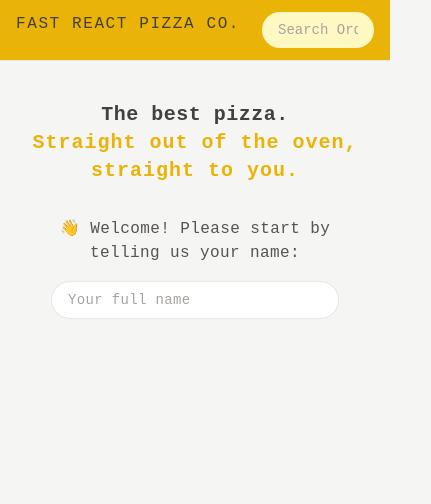
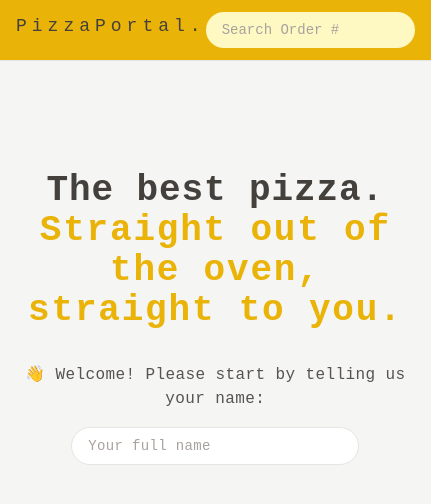
Before and after one commit to HamzaHamani/PizzaPortal., a React (Vite) app: page / in a window 390 px wide. Shown: the top 504 px of the page, 431 px wide, since content can reach past the window. Built offline with nearby package versions, Linux system fonts and the light colour scheme.

Commit message:
some tweaks

```diff
--- a/index.html
+++ b/index.html
@@ -13,7 +13,7 @@
       rel="stylesheet"
     />
     <meta name="viewport" content="width=device-width, initial-scale=1.0" />
-    <title>Fast React Pizza Co.</title>
+    <title>PizzaPortal.</title>
   </head>
   <body class="bg-stone-100 text-stone-700">
     <div id="root"></div>
--- a/src/features/order/CreateOrder.jsx
+++ b/src/features/order/CreateOrder.jsx
@@ -84,7 +84,7 @@ function CreateOrder() {
             )}
           </div>
           {!user.position.latitude && !user.position.longitude && (
-            <span className="absolute right-0 top-0 z-50">
+            <span className="absolute right-0 top-8 z-50  sm:top-0">
               <Button
                 disabled={isLoadingAddress}
                 type={"small"}
--- a/src/features/order/Order.jsx
+++ b/src/features/order/Order.jsx
@@ -31,7 +31,9 @@ function Order() {
   return (
     <div className="space-y-8 px-4 py-6">
       <div className="flex flex-wrap items-center justify-between gap-3">
-        <h2 className="text-2xl font-semibold">Order #{id} Status</h2>
+        <h2 className="text-2xl font-semibold">
+          Order #<span className="text-green-400">{id}</span> Status
+        </h2>
 
         <div className="space-x-2">
           {priority && (
--- a/src/features/order/SearchOrder.jsx
+++ b/src/features/order/SearchOrder.jsx
@@ -15,7 +15,7 @@ function SearchOrder() {
       <input
         placeholder="Search Order #"
         value={query}
-        className="w-28 rounded-full bg-yellow-100 px-4 py-2 text-sm transition-all duration-300 placeholder:text-stone-400  focus:outline-none focus:ring-yellow-500  focus:ring-opacity-50 focus:ring-offset-2 sm:w-64 sm:focus:w-72"
+        className="w-29 rounded-full bg-yellow-100 px-4 py-2 text-sm transition-all duration-300 placeholder:text-stone-400  focus:outline-none focus:ring-yellow-500  focus:ring-opacity-50 focus:ring-offset-2 sm:w-64 sm:focus:w-72"
         onChange={(e) => setQuery(e.target.value)}
       />
     </form>
--- a/src/ui/Button.jsx
+++ b/src/ui/Button.jsx
@@ -19,7 +19,7 @@ function Button({
 
   const styles = {
     primary: base + " text-base px-4 py-3 md:px-6 md:py-4",
-    small: base + " text-sm px-4 py-2 md:px-5 md:py-3.5 text-xs",
+    small: base + " text-sm px-4 py-2.5 md:px-5 md:py-3.5 text-xs",
     secondary:
       "text-sm inline-block rounded-full border-2 border-stone-300  font-bold uppercase tracking-wide  text-stone-400 transition-all duration-300 hover:bg-stone-300 hover:text-stone-800 focus:text-stone-800  focus:bg-stone-300 focus:outline-none focus:ring  focus:ring-stone-200 focus:ring-offset-2 disabled:cursor-not-allowed    px-4 py-3 md:px-5 md:py-3.5 ",
     round: base + " text-sm px-2.5 py-1 md:px-3.5 md:py-2 text-sm",
@@ -62,7 +62,7 @@ function Button({
 
   if (cartClick)
     return (
-      <button onClick={cartClick} className={styles[type]}>
+      <button onClick={cartClick} disabled={disabled} className={styles[type]}>
         {children}
       </button>
     );
--- a/src/ui/Header.jsx
+++ b/src/ui/Header.jsx
@@ -4,9 +4,9 @@ import UserName from "../features/user/UserName";
 
 function Header() {
   return (
-    <header className="flex  justify-between  border-b border-stone-200 bg-yellow-500 px-4 py-3 uppercase sm:px-6">
-      <Link to="/" className="tracking-widest">
-        Fast React Pizza Co.
+    <header className="flex justify-between  border-b  border-stone-200 bg-yellow-500 px-4 py-3 text-lg  sm:px-6">
+      <Link to="/" className="tracking-[5px]">
+        PizzaPortal.
       </Link>
       <SearchOrder />
 
--- a/src/ui/Home.jsx
+++ b/src/ui/Home.jsx
@@ -17,11 +17,11 @@ function Home() {
   }
 
   return (
-    <div className="my-10 px-5 text-center sm:my-16">
-      <h1 className="mb-8  text-xl font-semibold tracking-wide md:text-4xl">
+    <div className="my-[110px]  px-5 text-center sm:my-16">
+      <h1 className="mb-8  mt-10 text-4xl font-semibold tracking-wide md:text-6xl">
         The best pizza.
         <br />
-        <span className="mt-1 tracking-wider text-yellow-500">
+        <span className=" tracking-wider text-yellow-500 sm:mt-5">
           Straight out of the oven, straight to you.
         </span>
       </h1>
```
